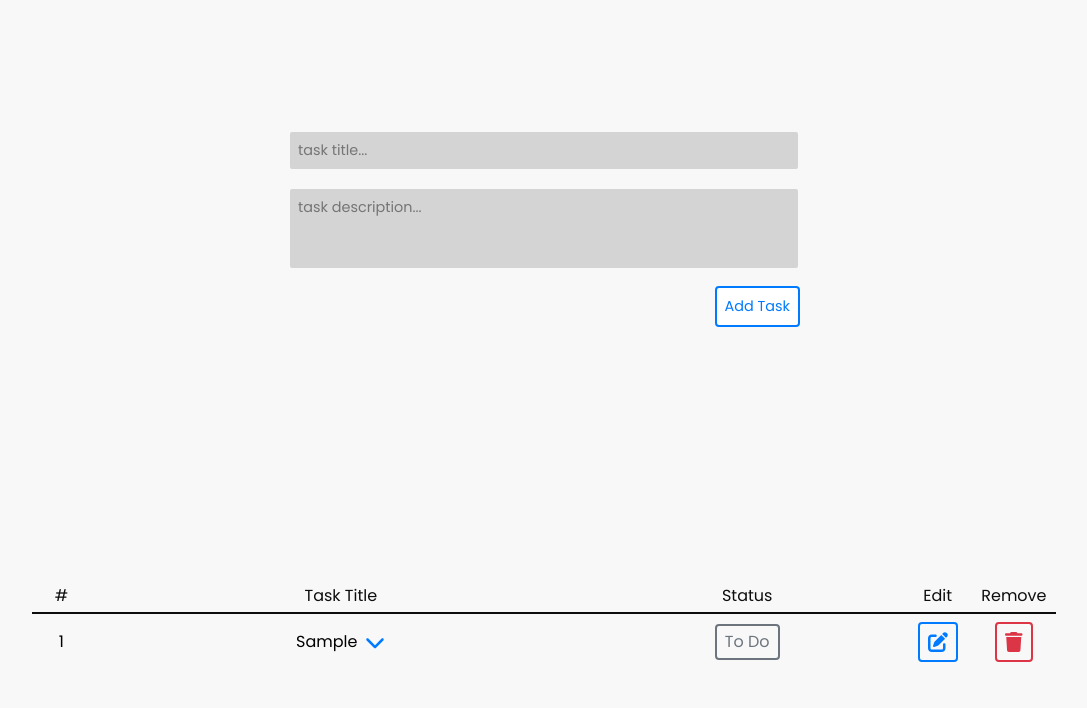
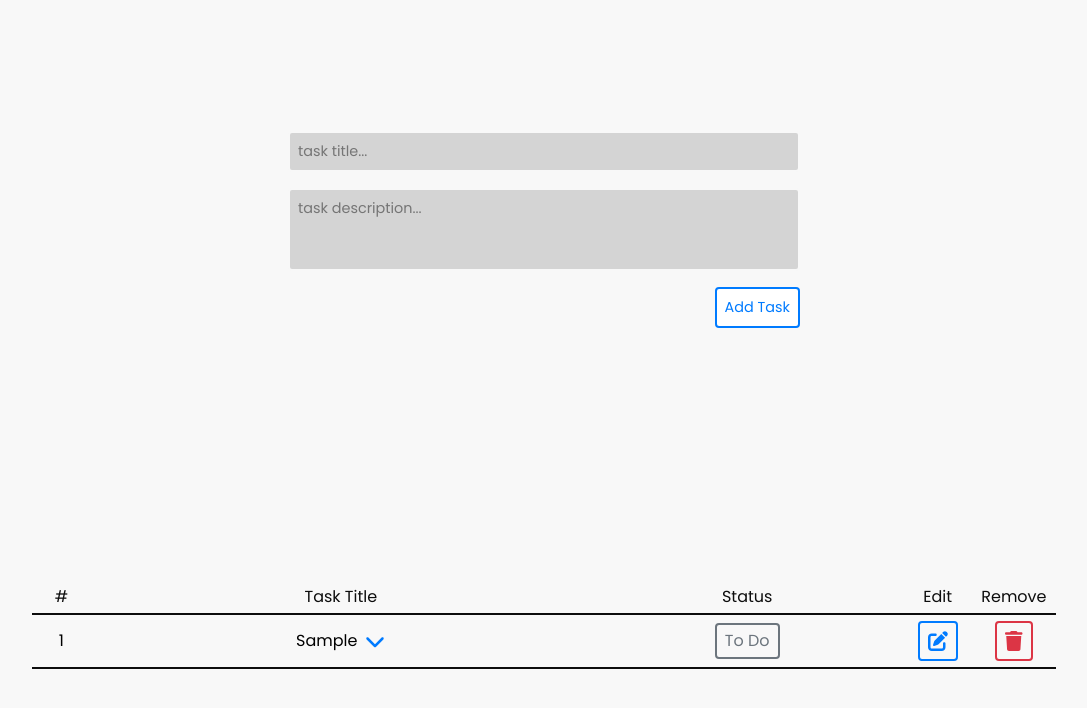
Before and after one commit to jacekkonieczny/react-todo, a React (Create React App) app: page / in a window 1280 px wide. Both pictures are taken after typing "Sample", "Sample" into the empty fields and a click on the button "Add Task". Shown: the top 708 px of the page, without its empty margins (96-1183 px from the left). Built offline with nearby package versions, Linux system fonts and the light colour scheme.

Commit message:
add functionality to delete todos and update todo item styles

```diff
--- a/src/App.tsx
+++ b/src/App.tsx
@@ -24,10 +24,14 @@ function App() {
         setTodos([...todos, newTodo]);
     }
 
+    const deleteTodo = (id: string) => {
+        setTodos(todos.filter((todo) => todo.id !== id));
+    }
+
   return (
     <div className="App">
       <AddTodoForm onAddTodo={addTodo} />
-      <TodoList todos={todos} />
+      <TodoList todos={todos} onDeleteTodo={deleteTodo} />
     </div>
   );
 }
--- a/src/components/TodoItem.tsx
+++ b/src/components/TodoItem.tsx
@@ -12,9 +12,10 @@ interface Todo {
 interface TodoItemProps {
     todo: Todo;
     index: number;
+    handleDelete: (id: string) => void;
 }
 
-const TodoItem = ({todo, index}: TodoItemProps) => {
+const TodoItem = ({todo, index, handleDelete}: TodoItemProps) => {
     const [status, setStatus] = useState<string>("To Do");
     const [descriptionVisible, setDescriptionVisible] = useState<boolean>(false);
 
@@ -50,7 +51,7 @@ const TodoItem = ({todo, index}: TodoItemProps) => {
                     <div className="todo-item__edit-button"><FontAwesomeIcon icon={faPenToSquare} size="lg"/></div>
                 </div>
                 <div className="todo-item__remove">
-                    <div className="todo-item__remove-button"><FontAwesomeIcon icon={faTrash} size="lg"/></div>
+                    <div className="todo-item__remove-button" onClick={() => handleDelete(todo.id)}><FontAwesomeIcon icon={faTrash} size="lg"/></div>
                 </div>
             </div>
             <div className={`todo-item__description ${descriptionVisible? "visible" : ""}`}>{todo.description}</div>
--- a/src/components/TodoList.tsx
+++ b/src/components/TodoList.tsx
@@ -10,9 +10,10 @@ interface Todo {
 
 interface TodoListProps {
     todos: Todo[];
+    onDeleteTodo: (id: string) => void;
 }
 
-const TodoList = ({todos}: TodoListProps) => {
+const TodoList = ({todos, onDeleteTodo}: TodoListProps) => {
     return (
         <div className="todo-list">
             <div className="todo-list__header">
@@ -23,7 +24,7 @@ const TodoList = ({todos}: TodoListProps) => {
                 <span className="todo-list__header-item todo-list__header-item--remove">Remove</span>
             </div>
             {todos.map((todo, index) => (
-                <TodoItem key={todo.id} todo={todo} index={index + 1} />
+                <TodoItem key={todo.id} todo={todo} index={index + 1} handleDelete={onDeleteTodo} />
             ))}
         </div>
     );
--- a/src/scss/TodoItem.scss
+++ b/src/scss/TodoItem.scss
@@ -1,12 +1,13 @@
 .todo-item {
   display: flex;
   flex-direction: column;
+  border-bottom: 0.15rem solid $black-color;
 
   &__main {
     display: flex;
     justify-content: space-between;
     align-items: center;
-    padding: 0.5rem 0.25rem;
+    padding: 0.4rem 0.25rem;
   }
 
   &__number,
@@ -81,7 +82,6 @@
     padding: 0.5rem;
     font-size: 0.9rem;
     color: $gray-color;
-    border-top: 1px solid $gray-color;
 
     &.visible {
       display: block;
```
